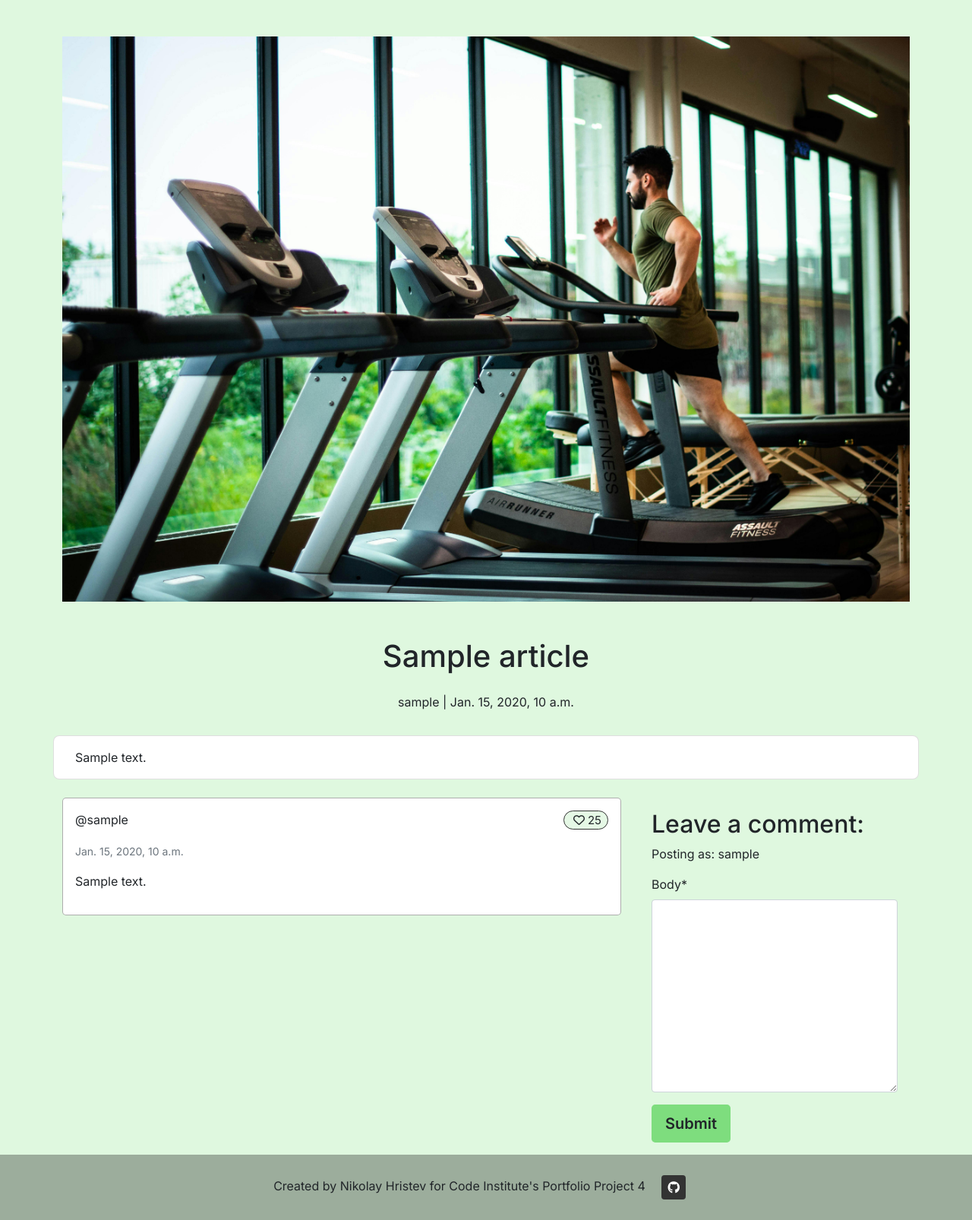
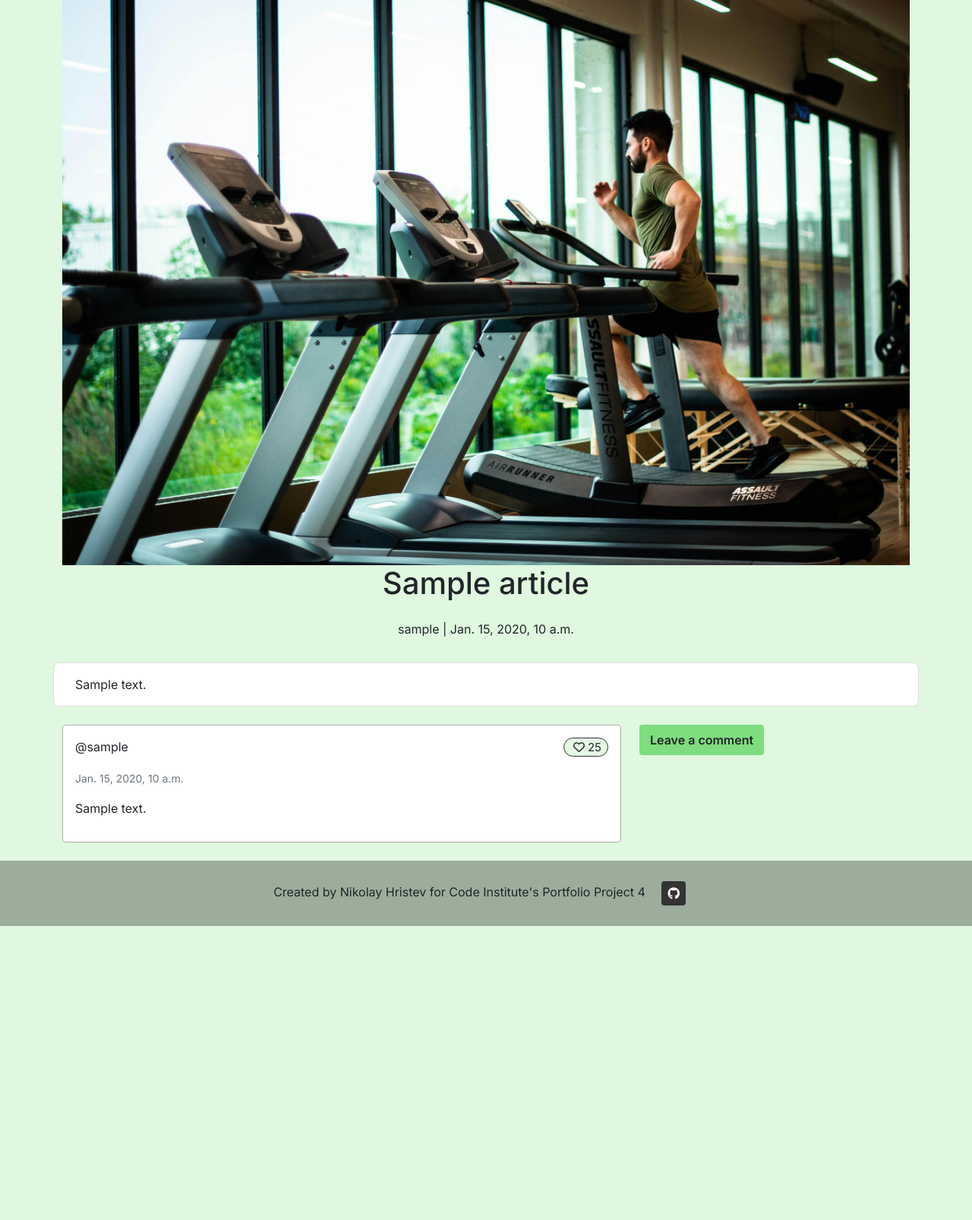
Before and after one commit to devnickocodes/healthifyzone, a Django app: a page that uses main/templates/main/view_article.html in a window 1280 px wide. Shown: the part 78-1684 px from the top of the page at 76% size. After the commit the page ends 1297 px from the top, so only its background shows below. Run offline with Django 4.2, Linux system fonts and the light colour scheme; a user stored in the database is signed in; tables that the repository leaves empty hold one stand-in row (values such as "Sample post"); some libraries are stand-ins or nearby versions.

Commit message:
move comment form inside a collapsible component

```diff
--- a/main/models.py
+++ b/main/models.py
@@ -54,4 +54,4 @@ class Comment(models.Model):
         ordering = ["-created_on"]
 
     def __str__(self):
-        return f"Comment {self.body} | Article: {self.article}"
+        return f"Comment: {self.body} | Author: {self.comment_author}"
--- a/main/templates/main/view_article.html
+++ b/main/templates/main/view_article.html
@@ -1,7 +1,7 @@
 {% extends 'base.html' %} {% block content %}
 {% load static %}
 {% load crispy_forms_tags %}
-<div class="container my-5">
+<div class="container">
     <img src="{% static 'images/placeholder.jpeg' %}" class="img-fluid" alt="...">
 </div>
   <div class="container">
@@ -53,7 +53,16 @@
             </div>
             {% endfor %}
         </div>
+
+        <!-- Submit a comment -->
         <div class="col-lg-4">
+            <p>
+                <button class="btn leave-comment-btn" type="button" data-bs-toggle="collapse" data-bs-target="#collapseExample" aria-expanded="false" aria-controls="collapseExample">
+                  Leave a comment
+                </button>
+              </p>
+              <div class="collapse" id="collapseExample">
+                <div class="card card-body">
                     <div class="card-body">
                         {% if user.is_authenticated %}
                         <h2>Leave a comment:</h2>
@@ -74,4 +83,6 @@
                 </div>
               </div>
         </div>
+    </div>
+</div>
 {% endblock content %}
--- a/static/css/style.css
+++ b/static/css/style.css
@@ -124,13 +124,15 @@ h2{
     border-radius: 8px;
 }
 
-.article-btn{
+.article-btn,
+.leave-comment-btn{
     background-color: rgb(126, 221, 126);
     font-weight: 600;
     border: 2px solid rgb(126, 221, 126);
 }
 
-.article-btn:hover{
+.article-btn:hover,
+.leave-comment-btn:hover{
     background-color: rgb(255, 255, 255);
     border: 2px solid rgb(126, 221, 126);
 }
--- a/users/templates/users/register.html
+++ b/users/templates/users/register.html
@@ -19,7 +19,7 @@
                 </form>
                 <div class="border-top pt-3">
                     <small class="text-muted">
-                        Already Have An Account? <a class="ml-2" href="{% url 'account_login' %}">Sign In</a>
+                        Already Have An Account? <a class="ml-2 register-link" href="{% url 'account_login' %}">Sign In</a>
                     </small>
                 </div>
             </div>
```
Lines whose indentation alone changed are shown as unchanged.
